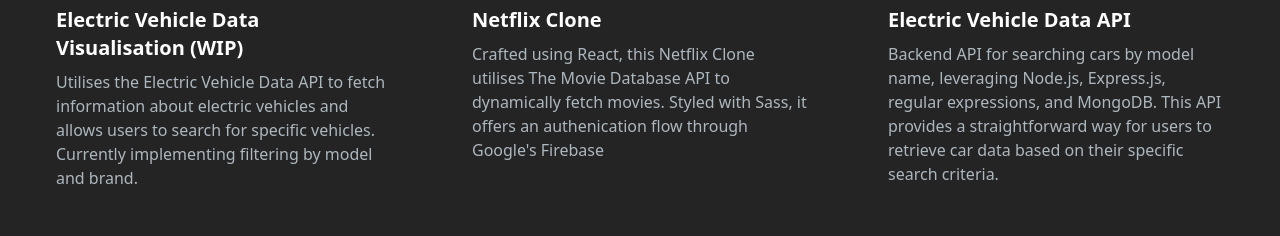
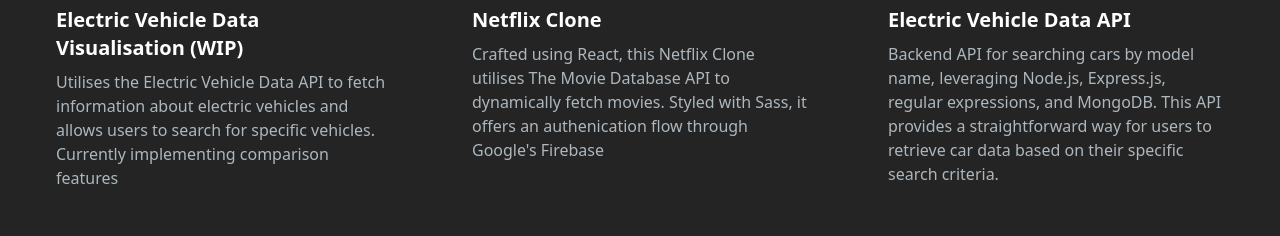
Before and after one commit to remel-crowe/Portfolio, a Next.js app: page / in a window 1280 px wide. Shown: the part 3598-3834 px from the top of the page. Built offline with nearby package versions, Linux system fonts and the light colour scheme; grey boxes are pictures that could not be loaded; a web font is replaced by a local one.

Commit message:
updated project

```diff
--- a/src/components/Project/ProjectSec.jsx
+++ b/src/components/Project/ProjectSec.jsx
@@ -9,8 +9,8 @@
     id: 1,
     title: "Electric Vehicle Data Visualisation (WIP)",
     description:
-      "Utilises the Electric Vehicle Data API to fetch information about electric vehicles and allows users to search for specific vehicles. Currently implementing filtering by model and brand.",
-    image: "https://i.ibb.co/f0Bpcc2/Screenshot-2024-03-04-at-19-50-11.png",
+      "Utilises the Electric Vehicle Data API to fetch information about electric vehicles and allows users to search for specific vehicles. Currently implementing comparison features",
+    image: "https://i.ibb.co/fdk4jrJ/Screenshot-2024-03-06-at-15-49-48.png",
     tag: ["All", "Frontend"],
     gitUrl: "https://github.com/remel-crowe/ev-data-front",
     previewUrl: "",
```
